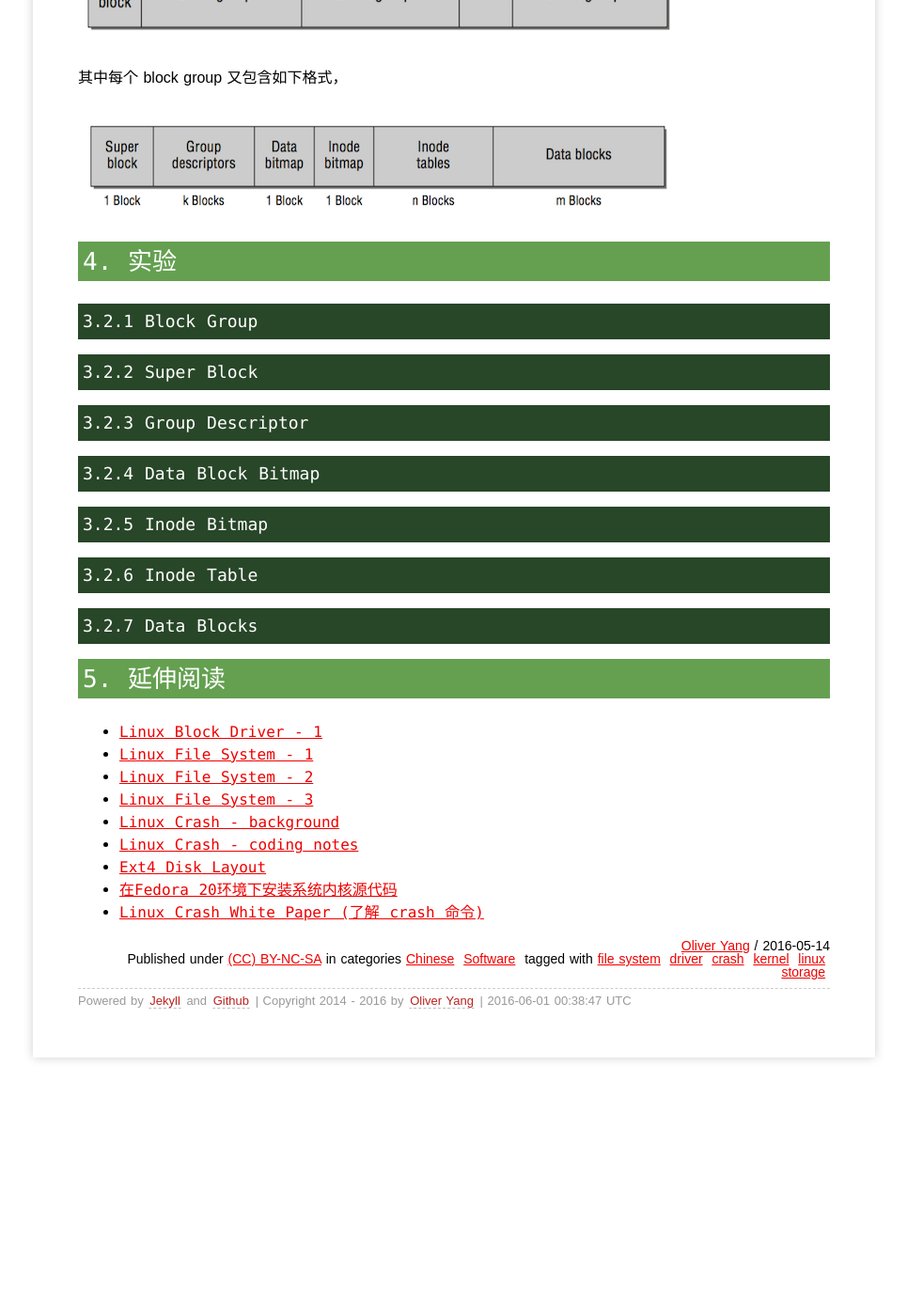
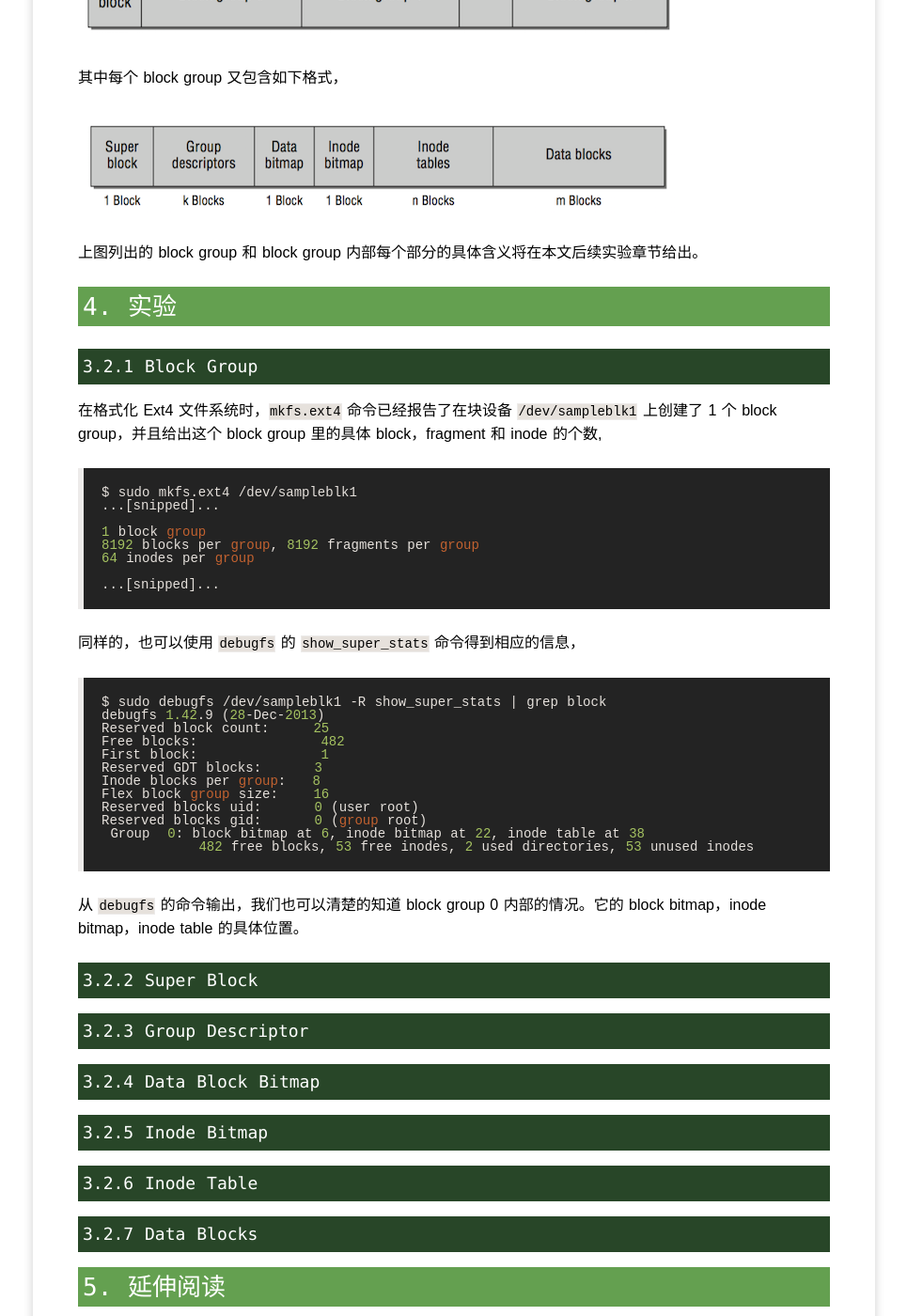
Before and after one commit to yangoliver/yangoliver.github.io, a Jekyll site: the page built from _posts/2016/2016-05-14-linux-file-system-basic-4.md, in a window 1280 px wide and 1400 px high, scrolled down 2157 px. Shown: the whole window at 94% size, without its empty margins (157-1122 px from the left). Built offline with Jekyll 4.4.1, drawn with Linux system fonts in a browser that asks for light colours; comment, search, counter and statistics services are not loaded; before the commit the page ends 3330 px from its top, so only the background shows below that; some of the changed text lies outside the part shown.

Commit message:
draft: description for block group

```diff
--- a/_posts/2016/2016-05-14-linux-file-system-basic-4.md
+++ b/_posts/2016/2016-05-14-linux-file-system-basic-4.md
@@ -57,7 +57,7 @@ Sampleblk [day1 的源码](https://github.com/yangoliver/lktm/tree/master/driver
 2. 具体文件系统内存层面上的实现。
 3. 具体文件系统磁盘上的实现。
 
-上述 1 和 2 共同组成了文件系统的内存布局 (memory layout)，而 3 则是文件系统磁盘布局 (disk layout) 的主要部分。
+上述 1 和 2 共同组成了文件系统的内存布局 (memory layout)，而 3 则是文件系统磁盘布局 (disk layout) 的主要部分，即本文主要关注的部分。
 
 本小节将对 Ext4 的磁盘格式做简单介绍。Ext2/Ext3 文件系统的磁盘格式与之相似，但 Ext4 在原有版本的基础上做了必要的扩展。
 
@@ -69,9 +69,39 @@ Sampleblk [day1 的源码](https://github.com/yangoliver/lktm/tree/master/driver
 
 ![ext4 layout in one group](/media/images/2016/ext4_disk_layout_2.png)
 
+上图列出的 block group 和 block group 内部每个部分的具体含义将在本文后续实验章节给出。
+
 ## 4. 实验
 
 #### 3.2.1 Block Group
+
+在格式化 Ext4 文件系统时，`mkfs.ext4` 命令已经报告了在块设备 `/dev/sampleblk1` 上创建了 1 个 block group，并且给出这个 block group 里的具体 block，fragment 和 inode 的个数,
+
+	$ sudo mkfs.ext4 /dev/sampleblk1
+	...[snipped]...
+
+	1 block group
+	8192 blocks per group, 8192 fragments per group
+	64 inodes per group
+
+	...[snipped]...
+
+同样的，也可以使用 `debugfs` 的 `show_super_stats` 命令得到相应的信息，
+
+	$ sudo debugfs /dev/sampleblk1 -R show_super_stats | grep block
+	debugfs 1.42.9 (28-Dec-2013)
+	Reserved block count:     25
+	Free blocks:              482
+	First block:              1
+	Reserved GDT blocks:      3
+	Inode blocks per group:   8
+	Flex block group size:    16
+	Reserved blocks uid:      0 (user root)
+	Reserved blocks gid:      0 (group root)
+	 Group  0: block bitmap at 6, inode bitmap at 22, inode table at 38
+	           482 free blocks, 53 free inodes, 2 used directories, 53 unused inodes
+
+从 `debugfs` 的命令输出，我们也可以清楚的知道 block group 0 内部的情况。它的 block bitmap，inode bitmap，inode table 的具体位置。
 
 #### 3.2.2 Super Block
 
```
